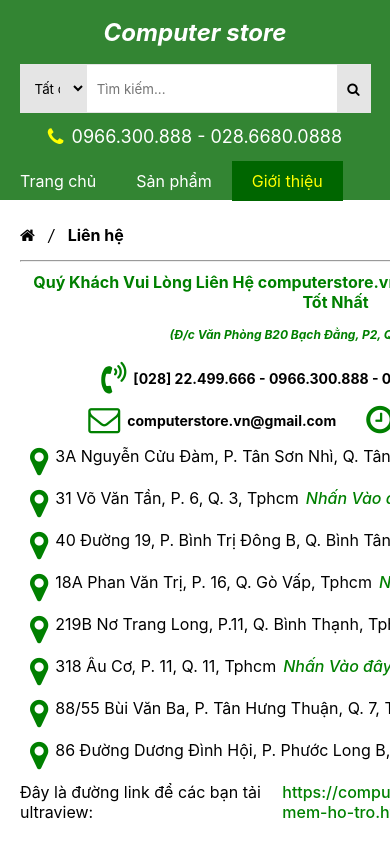
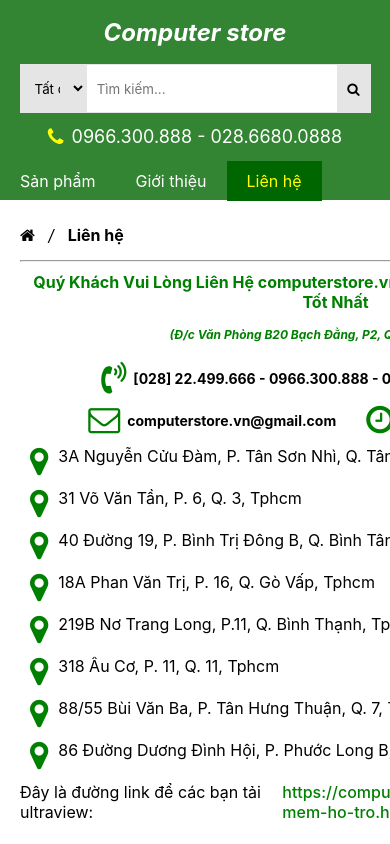
Before and after one commit to hienvl125/web-ban-hang, a plain HTML site: page 5_lien-he.html in a window 390 px wide. Shown: the top 844 px of the page. Drawn offline with Linux system fonts and the light colour scheme.

Commit message:
fix: remove home page on menu & fix responsive

```diff
--- a/5_lien-he.html
+++ b/5_lien-he.html
@@ -40,7 +40,6 @@
         </div>
         <div class="header-bot">
           <ul>
-            <li><a class="" href="/1_trang_chu.html">Trang chủ</a></li>
             <li>
               <div class="dropdown-menu">
                 <div class="dropdown-button">Sản phẩm</div>
@@ -51,8 +50,8 @@
                 </div>
               </div>
             </li>
-            <li><a class="active" href="/2_gioi_thieu.html">Giới thiệu</a></li>
-            <li><a class="" href="#contact">Liên hệ</a></li>
+            <li><a class="" href="/2_gioi_thieu.html">Giới thiệu</a></li>
+            <li><a class="active" href="#contact">Liên hệ</a></li>
           </ul>
         </div>
       </div>
@@ -137,44 +136,64 @@
 
             <div class="address">
               <div class="address-content">
+                <div>
                   <i class="fa fa-map-marker fa-2x" aria-hidden="true"></i>
                   <p>3A Nguyễn Cửu Đàm, P. Tân Sơn Nhì, Q. Tân Phú, Tphcm</p>
+                </div>
+                <div>
                   <a href="">Nhấn Vào đây</a>
                 </div>
+              </div>
               <div class="address-content">
+                <div>
                   <i class="fa fa-map-marker fa-2x" aria-hidden="true"></i>
                   <p>31 Võ Văn Tần, P. 6, Q. 3, Tphcm</p>
+                </div>
+                <div>
                   <a href="">Nhấn Vào đây</a>
                 </div>
+              </div>
               <div class="address-content">
+                <div>
                   <i class="fa fa-map-marker fa-2x" aria-hidden="true"></i>
                   <p>40 Đường 19, P. Bình Trị Đông B, Q. Bình Tân, Tphcm</p>
-                <a href="">Nhấn Vào đây</a>
+                </div>
+                <div><a href="">Nhấn Vào đây</a></div>
               </div>
               <div class="address-content">
+                <div>
                   <i class="fa fa-map-marker fa-2x" aria-hidden="true"></i>
                   <p>18A Phan Văn Trị, P. 16, Q. Gò Vấp, Tphcm</p>
-                <a href="">Nhấn Vào đây</a>
+                </div>
+                <div><a href="">Nhấn Vào đây</a></div>
               </div>
               <div class="address-content">
+                <div>
                   <i class="fa fa-map-marker fa-2x" aria-hidden="true"></i>
                   <p>219B Nơ Trang Long, P.11, Q. Bình Thạnh, Tphcm</p>
-                <a href="">Nhấn Vào đây</a>
+                </div>
+                <div><a href="">Nhấn Vào đây</a></div>
               </div>
               <div class="address-content">
+                <div>
                   <i class="fa fa-map-marker fa-2x" aria-hidden="true"></i>
                   <p>318 Âu Cơ, P. 11, Q. 11, Tphcm</p>
-                <a href="">Nhấn Vào đây</a>
+                </div>
+                <div><a href="">Nhấn Vào đây</a></div>
               </div>
               <div class="address-content">
+                <div>
                   <i class="fa fa-map-marker fa-2x" aria-hidden="true"></i>
                   <p>88/55 Bùi Văn Ba, P. Tân Hưng Thuận, Q. 7, Tphcm</p>
-                <a href="">Nhấn Vào đây</a>
+                </div>
+                <div><a href="">Nhấn Vào đây</a></div>
               </div>
               <div class="address-content">
+                <div>
                   <i class="fa fa-map-marker fa-2x" aria-hidden="true"></i>
                   <p>86 Đường Dương Đình Hội, P. Phước Long B, Q. 9, Tphcm</p>
-                <a href="">Nhấn Vào đây</a>
+                </div>
+                <div><a href="">Nhấn Vào đây</a></div>
               </div>
             </div>
             <div class="link-wrapper">
--- a/assets/stylesheets/pages/lien-he.css
+++ b/assets/stylesheets/pages/lien-he.css
@@ -50,12 +50,16 @@
   margin-left: 10px;
 }
 
+.address-content div:nth-child(1) {
+  display: flex;
+}
+
 .address .address-content {
   display: flex;
   margin-bottom: 10px;
-  gap: 7px;
   font-size: 16px;
   color: black;
+  gap: 20px;
 }
 
 .address-content a {
@@ -67,6 +71,7 @@
 
 .address i {
   color: #008000;
+  margin-right: 10px;
 }
 
 .contact-header .link-wrapper {
@@ -162,3 +167,12 @@
   width: 100% !important;
   height: 300px !important;
 }
+
+@media only screen and (max-width: 600px) {
+  .address .address-content {
+    width: 100%;
+  }
+  .address .address-content {
+    justify-content: space-between;
+  }
+}
```
Lines whose indentation alone changed are shown as unchanged.
